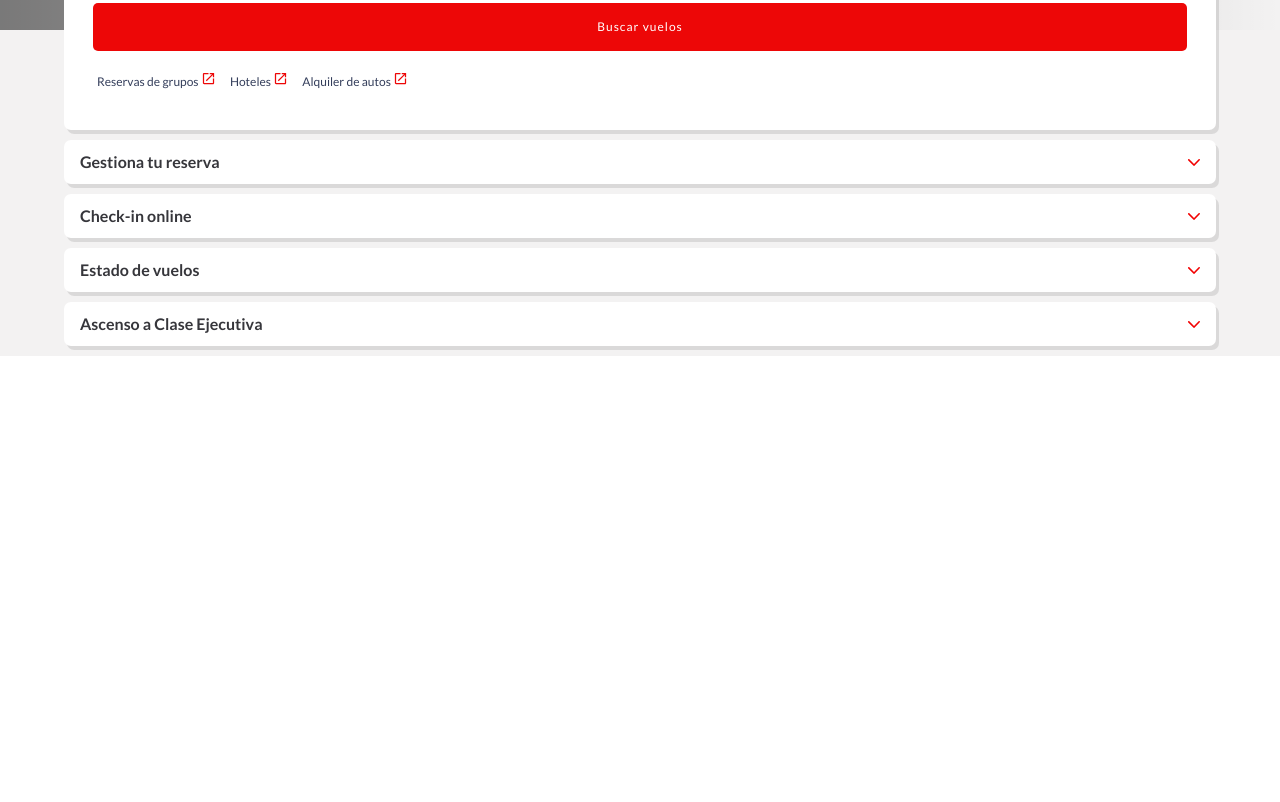
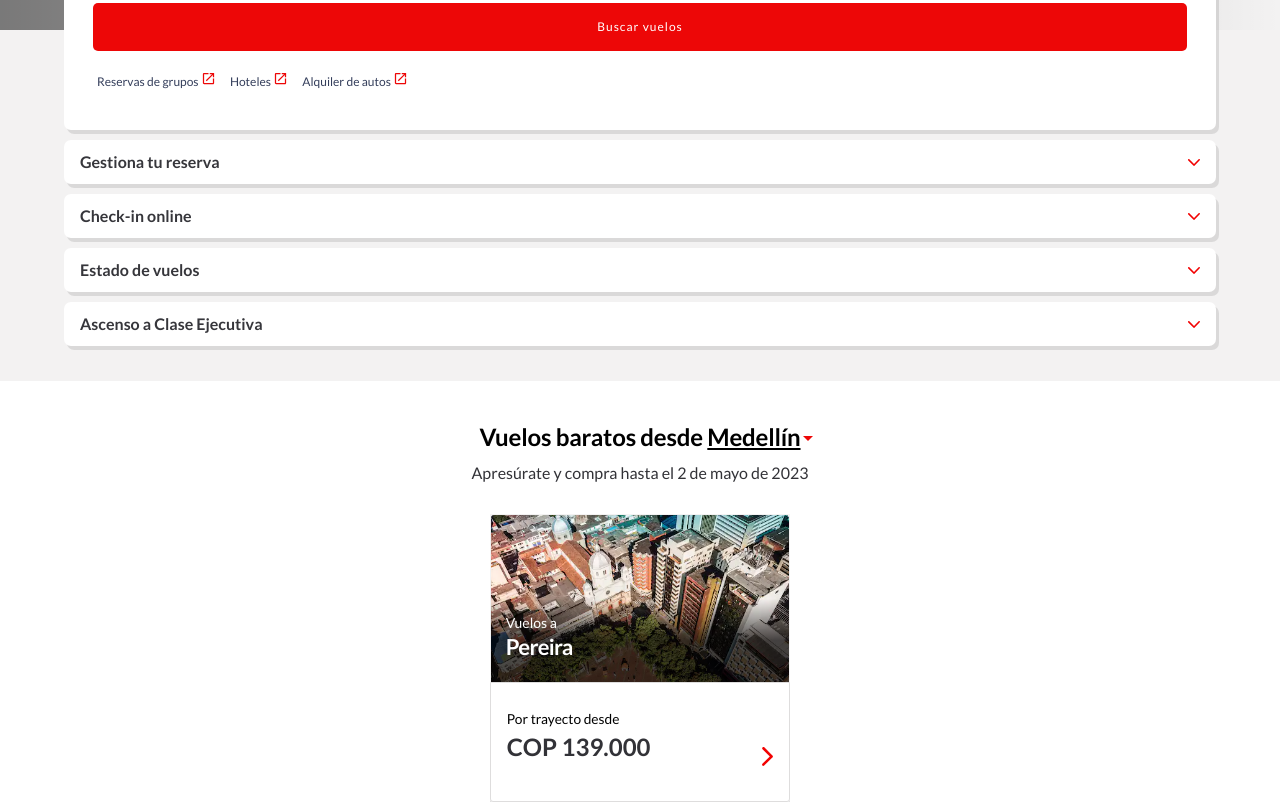
Before and after one commit to ssalazar446/copy_avianca, a plain HTML site: page index.html in a window 1280 px wide. Shown: the part 708-1510 px from the top of the page. Before the commit the page ends 1064 px from the top, so only its background shows below. Drawn offline with nearby package versions, Linux system fonts and the light colour scheme.

Commit message:
40% of project

```diff
--- a/index.html
+++ b/index.html
@@ -9,7 +9,7 @@
     <link rel="preconnect" href="https://fonts.googleapis.com">
     <link rel="preconnect" href="https://fonts.gstatic.com" crossorigin>
     <link href="https://fonts.googleapis.com/css2?family=Lato:wght@300;400;700&family=Oswald:wght@300;400;700&display=swap" rel="stylesheet">
-    <title> Avianca | Encuentra vuelos y tiquetes baratos</title>
+    <title> Avianca | Encuentra vuelos y tiquetes baratos | Web Oficial</title>
 </head>
 <body>
     <nav>
@@ -133,6 +133,43 @@
             <img src="./assets/svg/arrow-down-red.svg" alt="arrow down red">
         </div>
     </section>
+    <section class="promotions">
+        <div class="text-promotion">
+            <h2>
+                Vuelos baratos desde
+                <span>Medellín</span>
+                <img src="./assets/svg/arrow-drop-down.svg" alt="">
+            </h2>
+            <p>Apresúrate y compra hasta el 2 de mayo de 2023</p>
+        </div>
+        <div class="cards">
+            <div class="card-container">
+                <div class="imagen-card">
+                    <img src="./assets/img/co_pei_ciudad.png" alt="imagen de la ciudad de pereira">
+                    <div class="gradient">
+                        <div class="vuelo-desde">
+                            <span class="where">
+                                Vuelos a
+                            </span>
+                            <br>
+                            <span class="card-title-destino">
+                                Pereira
+                            </span>
+                        </div>
+                    </div>
+                </div>
+                <div class="description">
+                    <div class="promo">
+                        <p>Por trayecto desde <br>
+                        <span>COP 139.000</span></p>
+                    </div>
+                    <div class="arrow-right">
+                        <img src="./assets/svg/arrow-right.svg" alt="">
+                    </div>
+                </div>
+            </div>
+        </div>
+    </section>
 
     <footer>
 
--- a/sass/components/_globales.scss
+++ b/sass/components/_globales.scss
@@ -11,9 +11,3 @@ body {
 	padding: 0;
 	font-family: $fuente1;
 }
-
-main {
-	display: flex;
-	width: 100%;
-	height: 100%;
-}
--- /dev/null
+++ b/sass/components/_sectionpromos.scss
@@ -0,0 +1,120 @@
+@use './index' as *;
+
+
+.promotions{
+    @include flexCenter(column, center, null);
+    width: 100%;
+    .text-promotion{
+        @include flexCenter(column, center, center);
+        flex-wrap: wrap;
+        h2{
+            padding-top: 20px;
+            text-align: center;
+            font-size: 1.5rem;
+            line-height: 1.33;
+            letter-spacing: -0.2px;
+            span {
+                text-decoration-line: underline;
+            }
+            img {
+                position: absolute;
+                margin-top: 5px;
+                margin-left: -5px;
+            }
+        }
+        p{
+            width: 95%;
+            margin-top: -10px;
+            text-align: center;
+            color: #323237;
+            font-size: 1rem;
+            margin-bottom: 32px;
+        }
+    }
+    .cards {
+        display: block;
+        padding-right: 15px;
+        padding-left: 15px;
+        margin-right: auto;
+        margin-left: auto;
+        .card-container{
+            width: 100%;
+            .imagen-card{
+                width: 100%;
+                height: 168px;
+                position: relative;
+                border-top: 1px solid #f3f2f2;
+                border-left: 1px solid #f3f2f2;
+                border-right: 1px solid #f3f2f2;
+                img{
+                    width: 100%;
+                    height: 168px;
+                    border-radius: 3px 3px 0 0;
+                    position: relative;
+                }
+                .gradient {
+                    position: absolute;
+                    width: 100%;
+                    left: 0;
+                    bottom: 0;
+                    height: 50%;
+                    background-image: linear-gradient(to bottom,transparent 0,rgba(0,0,0,0.7) 50%,rgba(0,0,0,0.7) 100%);
+                    .vuelo-desde {
+                        text-align: left;
+                        padding-top: 12px;
+                        padding-bottom: 10px;
+                        padding-left: 15px;
+                        .where {
+                            color: $secondary-color;
+                            font-size: .875rem;
+                            line-height: 1.75;
+                        }
+                        .card-title-destino{
+                            color: $secondary-color;
+                            font-weight: 700;
+                            font-size: 1.375rem;
+                            line-height: 24px;
+                            margin: 0;
+                            word-break: break-word;
+                            letter-spacing: -0.73px;
+                        }
+                    }
+                }
+            }
+            .description {
+                border-radius: 0 0 3px 3px;
+                border: 1px solid #dedddd;
+                padding: 24px 16px 16px;
+                position: relative;
+                height: 120px;
+                min-height: 120px;
+                outline: 0;
+                box-shadow: 0 2px 0 0 #dedddd;
+                display: flex;
+                justify-content: space-between;
+                .promo {
+                    p{
+                        font-weight: 400;
+                        line-height: 24px;
+                        margin: 0;
+                        text-align: left;
+                        font-size: .859rem;
+                        span{
+                            font-weight: 700;
+                            font-size: 1.5rem;
+                            line-height: 2rem;
+                            padding-left: 0;
+                            color: #323237;
+                        }
+                    }
+                }
+                .arrow-right {
+                    img {
+                        margin-top: 2.5rem;
+                    }
+                }
+            }
+        }
+    }
+
+}
--- a/sass/components/_sectionreservation.scss
+++ b/sass/components/_sectionreservation.scss
@@ -3,6 +3,7 @@
 .reserv__flight {
     background-color: $tertiary-color;
     @include flexCenter(column, center, center);
+    padding-bottom: 25px;
     .panel-reserv {
         width: 90%;
         padding: 15px;
--- a/sass/main.scss
+++ b/sass/main.scss
@@ -2,4 +2,5 @@
 @use './components/globales';
 @use './components/navbar';
 @use './components/sectionpromotion';
-@use './components/sectionreservation'
+@use './components/sectionreservation';
+@use './components/sectionpromos';
```
Also changed, not shown: assets/img/co_pei_ciudad.png (added), assets/svg/arrow-drop-down.svg (added), assets/svg/arrow-right.svg (added), assets/svg/co_pei_ciudad.webp (added), css/main.css, 1 other file.
